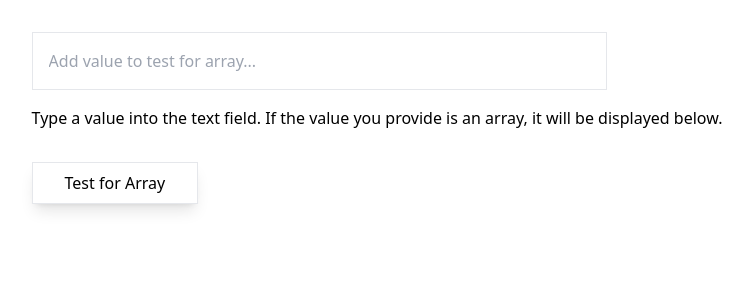
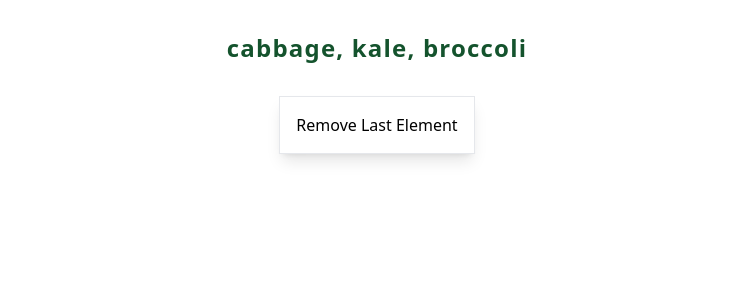
Before and after one commit to xiraynedev/fundamentals, a React app: page / in a window 1280 px wide. Shown: the top 300 px of the page, without its empty margins (263-1016 px from the left). Built offline with nearby package versions, Linux system fonts and the light colour scheme.

Commit message:
add Pop component

```diff
--- /dev/null
+++ b/src/components/Array/Pop/Pop.tsx
@@ -0,0 +1,30 @@
+import {FC, useState} from 'react';
+
+export const Pop: FC = () => {
+  const [plants, setPlants] = useState(['cabbage', 'kale', 'broccoli']);
+  const [poppedValues, setPoppedValues] = useState<string[]>([]);
+
+  const handleClick = () => {
+    setPlants(prevState => {
+      const poppedValue = prevState.pop();
+      if (poppedValue) {
+        setPoppedValues(prevState => [...prevState, poppedValue]);
+      }
+      return [...prevState];
+    });
+  };
+
+  return (
+    <>
+      <div className="flex flex-col items-center mt-8">
+        <p className="font-bold tracking-wider text-2xl text-green-900">{plants.join(', ')}</p>
+        <button onClick={handleClick}
+                className="border shadow-lg p-4 mt-8">Remove Last Element
+        </button>
+        {
+          poppedValues && <p className="text-2xl font-bold mt-8 text-red-900">{poppedValues.join(', ')}</p>
+        }
+      </div>
+    </>
+  );
+};
--- a/src/components/Container/Container.tsx
+++ b/src/components/Container/Container.tsx
@@ -1,8 +1,8 @@
 import {FC} from 'react';
-import {IsArray} from '../Array/IsArray/IsArray';
+import {Pop} from '../Array/Pop/Pop';
 
 export const Container: FC = () => {
   return (
-    <IsArray />
+    <Pop />
   );
 };
```
